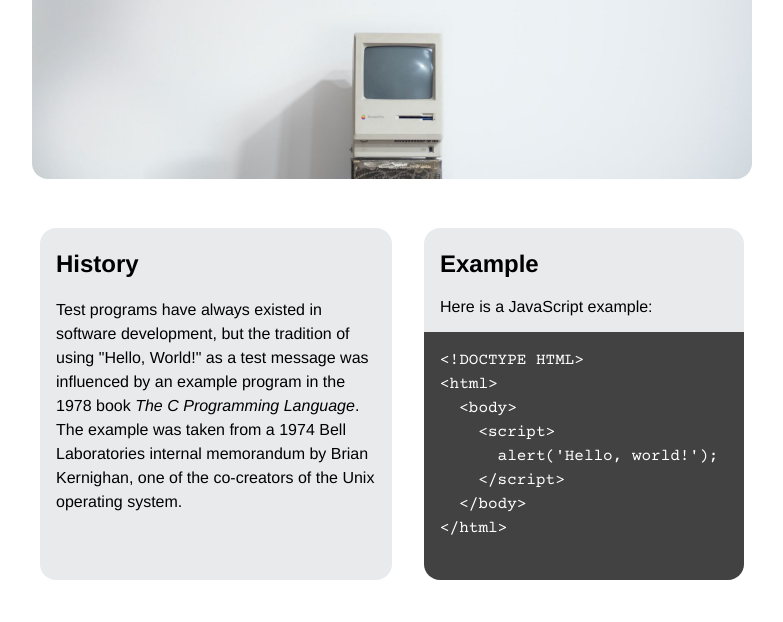
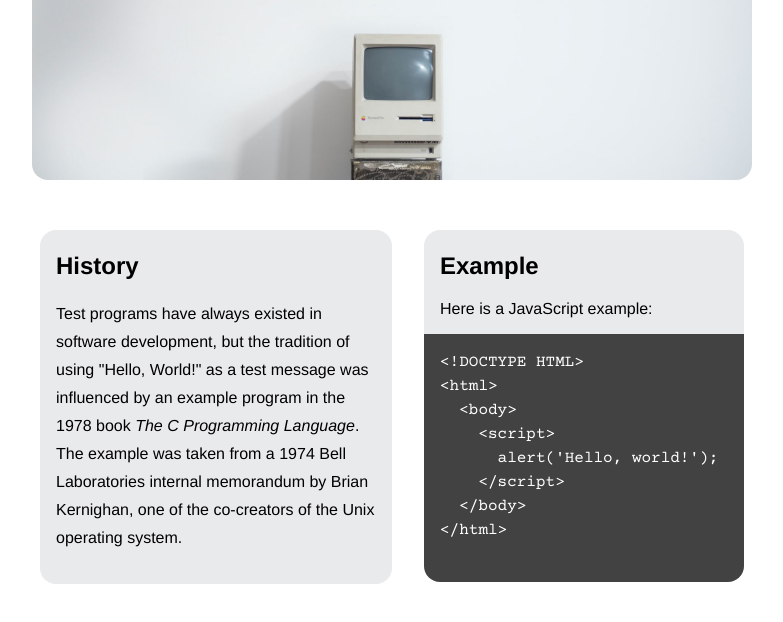
Before and after one commit to zschultz00/hello-449, a plain HTML site: page index.html in a window 1280 px wide. Shown: the part 132-754 px from the top of the page, without its empty margins (248-1031 px from the left). Drawn offline with nearby package versions, Linux system fonts and the light colour scheme.

Commit message:
font things

```diff
--- a/index.html
+++ b/index.html
@@ -24,7 +24,7 @@
         <div class="he">
             <div class="history">
                 <h2>History</h2>
-                <p class="lh">Test programs have always existed in software development, but the tradition of using "Hello, World!"
+                <p class="llh">Test programs have always existed in software development, but the tradition of using "Hello, World!"
                     as
                     a test message was influenced by an example program in the 1978 book <i>The C Programming Language</i>. The
                     example was taken from a 1974 Bell Laboratories internal memorandum by Brian Kernighan, one of the
--- a/screen.css
+++ b/screen.css
@@ -89,3 +89,7 @@ pre {
 .lh {
     line-height: 1.5em;
 }
+
+.llh {
+    line-height: 1.75em;
+}
```
